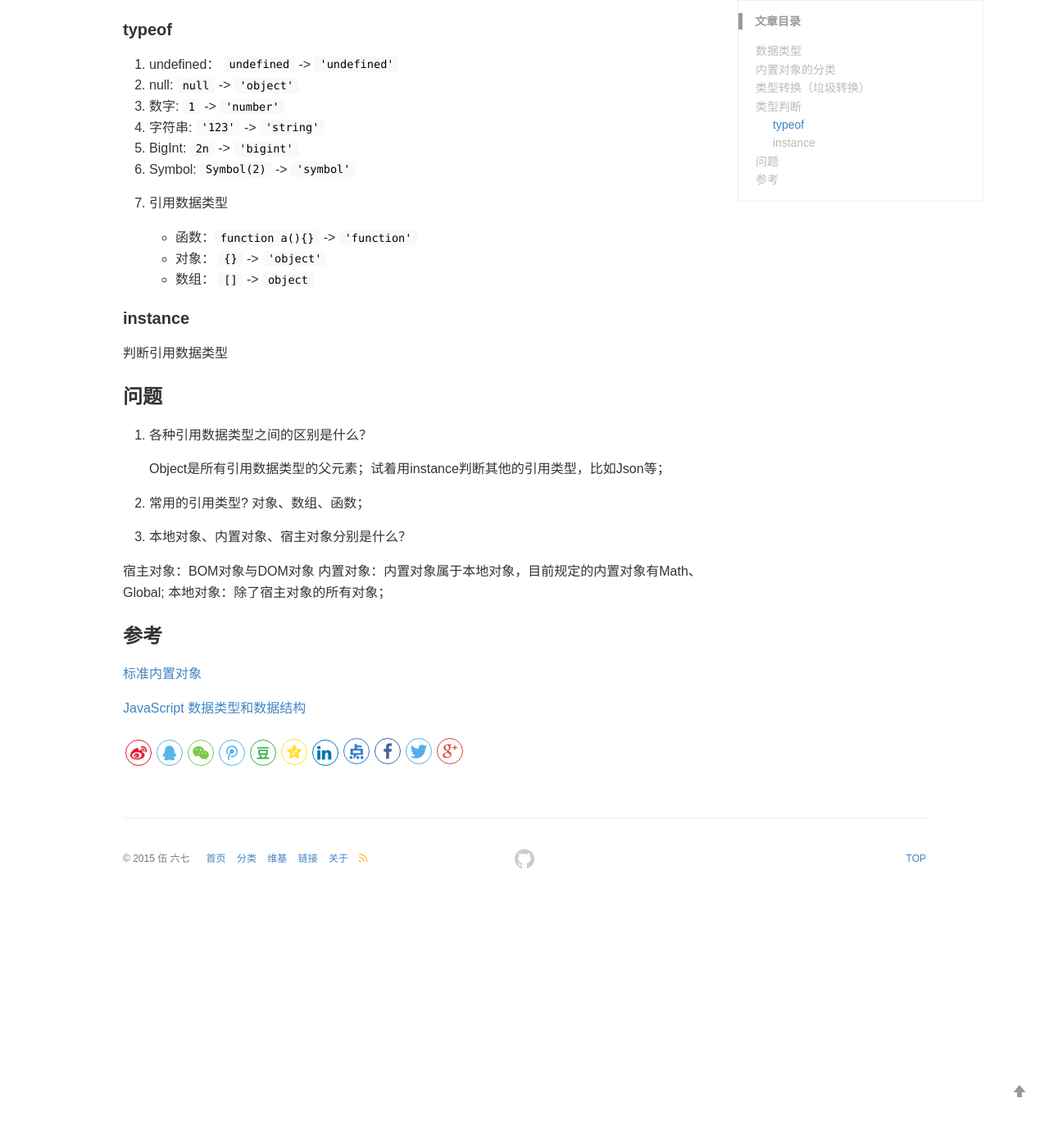
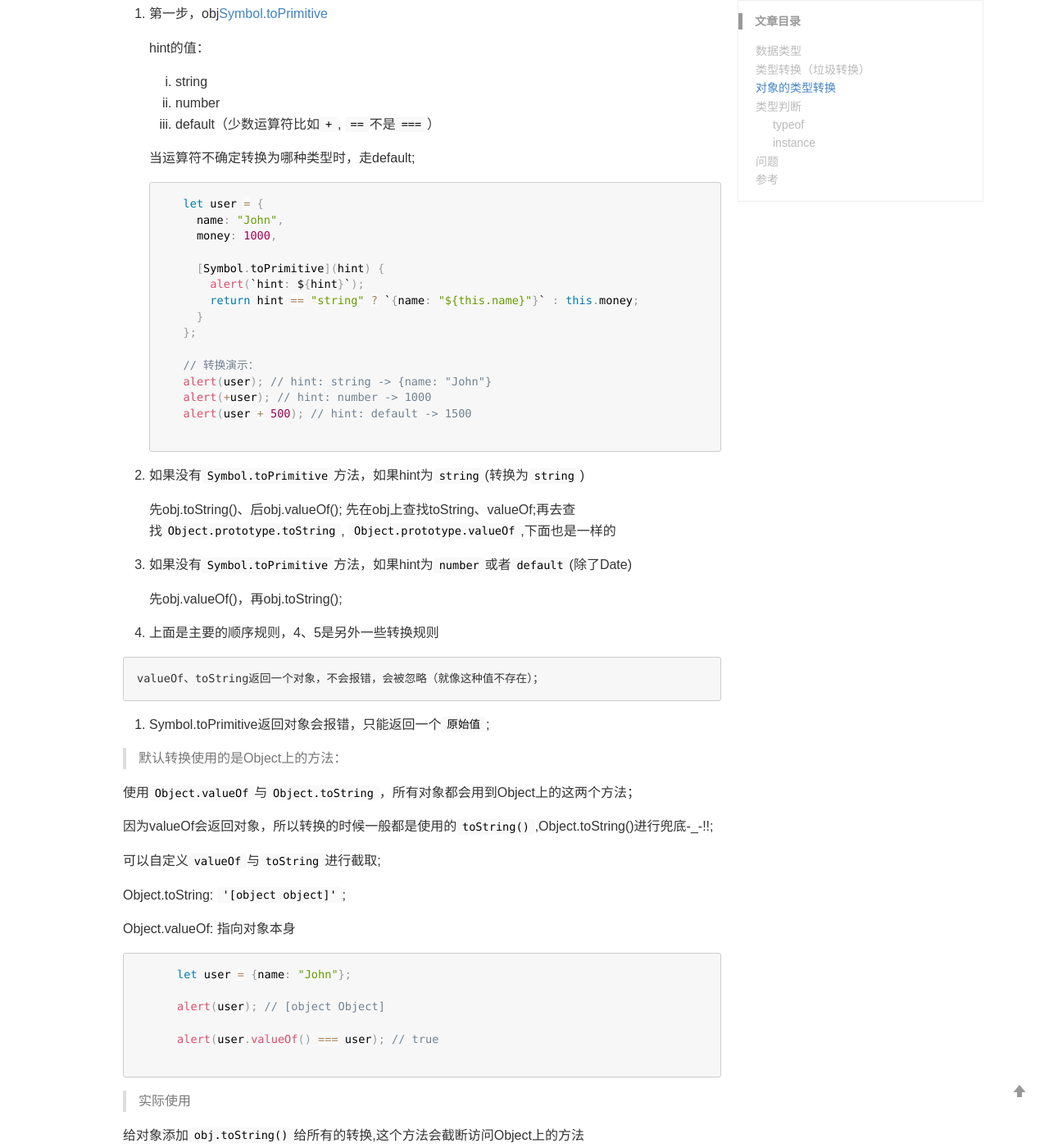
Before and after one commit to xueyida/xueyida.github.io, a Jekyll site: the page built from _posts/2020-05-31-Javascript类型相关.md, in a window 1280 px wide and 1400 px high, scrolled down 2935 px. Shown: the whole window at 82% size. Built offline with Jekyll 4.4.1, drawn with Linux system fonts in a browser that asks for light colours; comment, search, counter and statistics services are not loaded; before the commit the page ends 4031 px from its top, so only the background shows below that; some of the changed text lies outside the part shown.

Commit message:
feat: 对象的类型转换规则

````diff
--- a/_posts/2020-05-31-Javascript类型相关.md
+++ b/_posts/2020-05-31-Javascript类型相关.md
@@ -7,6 +7,12 @@ keywords: 前端  Javascript
 ---
 
 <h1 align="center" >数据类型转换</h1>
+
+运算符与函数会将赋给他们的值，转换为正确的类型；比如
+
+1. `alert`会将任何值转换为字符串
+
+2. 算术运算符会将值转换为数字
 
 
 ### 数据类型
@@ -34,31 +40,6 @@ keywords: 前端  Javascript
   3. 可以为所有变量赋`undefined`,但不建议；
   4. `undefined`用于检验变量是否被赋值
 
-### 内置对象的分类
-
-  - 值属性
-    - Infinity (`typeof Infinity` === `number`)
-    - NaN (`typeof NaN` === `number`)
-    - undefined ( `typeof undefined` === `undefined`)
-    - null (`typeof null` === `object`)
-    - globalThis
-      提供了标准的方式来获取不同环境下的全局`this`对象
-
-  - 函数属性
-  - 基本对象
-  - 数字和日期对象
-  - 字符串
-  - 可索引的集合对象
-  - 使用键的集合对象
-  - 结构化数据
-  - 控制抽象对象
-  - 反射
-  - 国际化
-  - WebAssembly
-  - 其他
-    arguments
-
-
 
 
 ### 类型转换（垃圾转换）
@@ -67,9 +48,7 @@ keywords: 前端  Javascript
 
     - 方法
 
-      1. `Number()`
-      2. `parseInt()`
-      3. `parseFloat()`
+      这里说的是`隐式转换`以及`Number()`
 
     - 规则
 
@@ -97,8 +76,9 @@ keywords: 前端  Javascript
     - 方法
 
       1. `String()`
-      2. `value.toString()`
-      3. `""+value`
+
+      2. `""+value....`等其他的隐式转换，比如alert
+
 
     - 规则
 
@@ -130,12 +110,112 @@ keywords: 前端  Javascript
       false:
         `0`, `-0`, `NaN`（数字类型）,
         `0n`, `-0n`（BigInt类型）,
-        `空字符串`(字符串类型),
+        `空字符串`(字符串类型,剩余的字符串都会转为true,比如`'false'`),
         `false`（布尔类型）,
         `undefined`,
         `null`;
 
       true: 剩余的数据类型，包括Symbol;
+
+  - 转BigInt
+
+    - 方法
+
+      `BigInt()`
+
+    - 规则
+
+      - 数值： `1` -> `1n`
+
+      - 字符串：  符合规则的正常转换 `'11'` -> `11n`;
+
+      - Boolean: `true`->`1n`, `false` -> `0n`
+
+      - undefined: `error`
+
+      - null: `error`
+
+      - Symbol: `error`
+
+
+### 对象的类型转换
+
+  > 规则：
+
+  1. 第一步，obj[Symbol.toPrimitive](hint)
+
+      hint的值：
+
+      1. string
+      2. number
+      3. default（少数运算符比如`+`, `==`不是`===`）
+
+        当运算符不确定转换为哪种类型时，走default;
+
+      ```javascript
+
+        let user = {
+          name: "John",
+          money: 1000,
+
+          [Symbol.toPrimitive](hint) {
+            alert(`hint: ${hint}`);
+            return hint == "string" ? `{name: "${this.name}"}` : this.money;
+          }
+        };
+
+        // 转换演示：
+        alert(user); // hint: string -> {name: "John"}
+        alert(+user); // hint: number -> 1000
+        alert(user + 500); // hint: default -> 1500
+
+      ```
+
+  2. 如果没有`Symbol.toPrimitive`方法，如果hint为`string`(转换为`string`)
+
+      先obj.toString()、后obj.valueOf();
+      先在obj上查找toString、valueOf;再去查找`Object.prototype.toString`, `Object.prototype.valueOf`,下面也是一样的
+
+  3. 如果没有`Symbol.toPrimitive`方法，如果hint为`number`或者`default`(除了Date)
+
+      先obj.valueOf()，再obj.toString();
+
+  4. 上面是主要的顺序规则，4、5是另外一些转换规则
+
+    valueOf、toString返回一个对象，不会报错，会被忽略（就像这种值不存在）；
+
+  5. Symbol.toPrimitive返回对象会报错，只能返回一个`原始值`;
+
+  > 默认转换使用的是Object上的方法：
+
+  使用`Object.valueOf`与`Object.toString`，所有对象都会用到Object上的这两个方法；
+
+  因为valueOf会返回对象，所以转换的时候一般都是使用的`toString()`,Object.toString()进行兜底-_-!!;
+
+  可以自定义`valueOf`与`toString`进行截取;
+
+  Object.toString: `'[object object]'`;
+
+  Object.valueOf: 指向对象本身
+
+
+  ```javascript
+
+      let user = {name: "John"};
+
+      alert(user); // [object Object]
+
+      alert(user.valueOf() === user); // true
+
+  ```
+
+
+  > 实际使用
+
+  给对象添加`obj.toString()`给所有的转换,这个方法会截断访问Object上的方法
+
+
+
 
 ### 类型判断
 
@@ -162,16 +242,18 @@ keywords: 前端  Javascript
 
 1. 各种引用数据类型之间的区别是什么？
 
-    Object是所有引用数据类型的父元素；试着用instance判断其他的引用类型，比如Json等；
+    Object是所有引用数据类型的父元素；试着用instance判断其他的引用类型，比如JSON等；
 
 2. 常用的引用类型?
     对象、数组、函数；
 
 3. 本地对象、内置对象、宿主对象分别是什么？
 
-  宿主对象：BOM对象与DOM对象
-  内置对象：内置对象属于本地对象，目前规定的内置对象有Math、Global;
-  本地对象：除了宿主对象的所有对象；
+    宿主对象：BOM对象与DOM对象
+    内置对象：内置对象属于本地对象，目前规定的内置对象有Math、Global、Date;
+    本地对象：除了宿主对象的所有对象；
+
+4. 隐式转换的规则是什么？
 
 ### 参考
 
````
